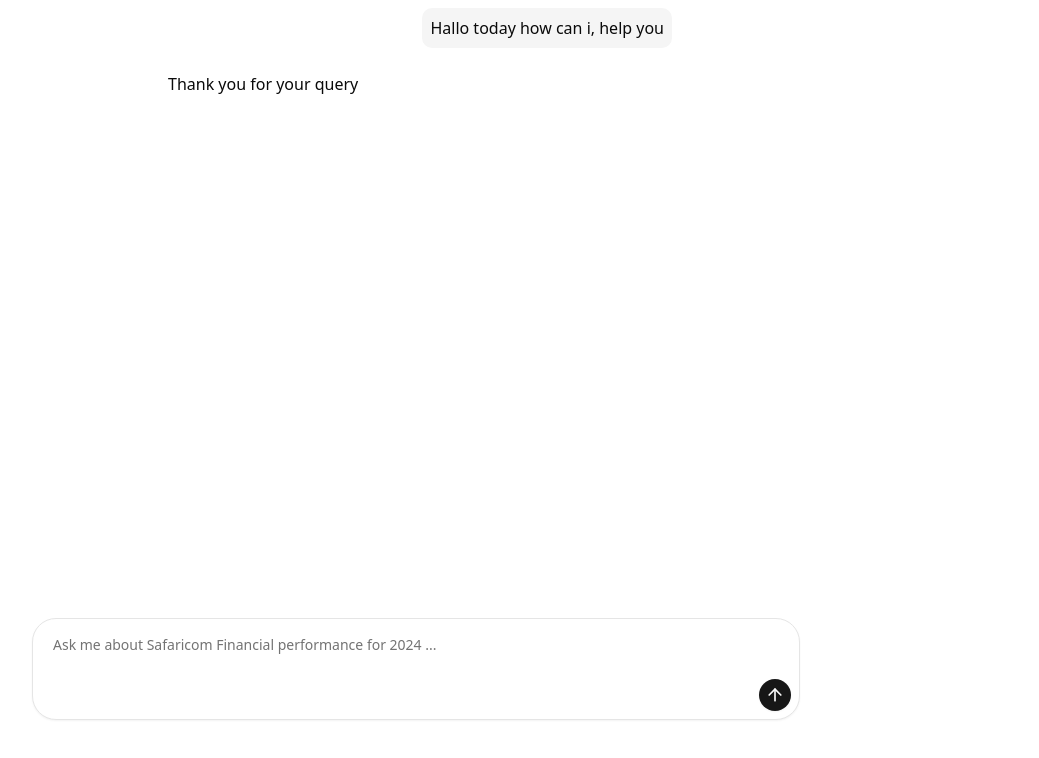
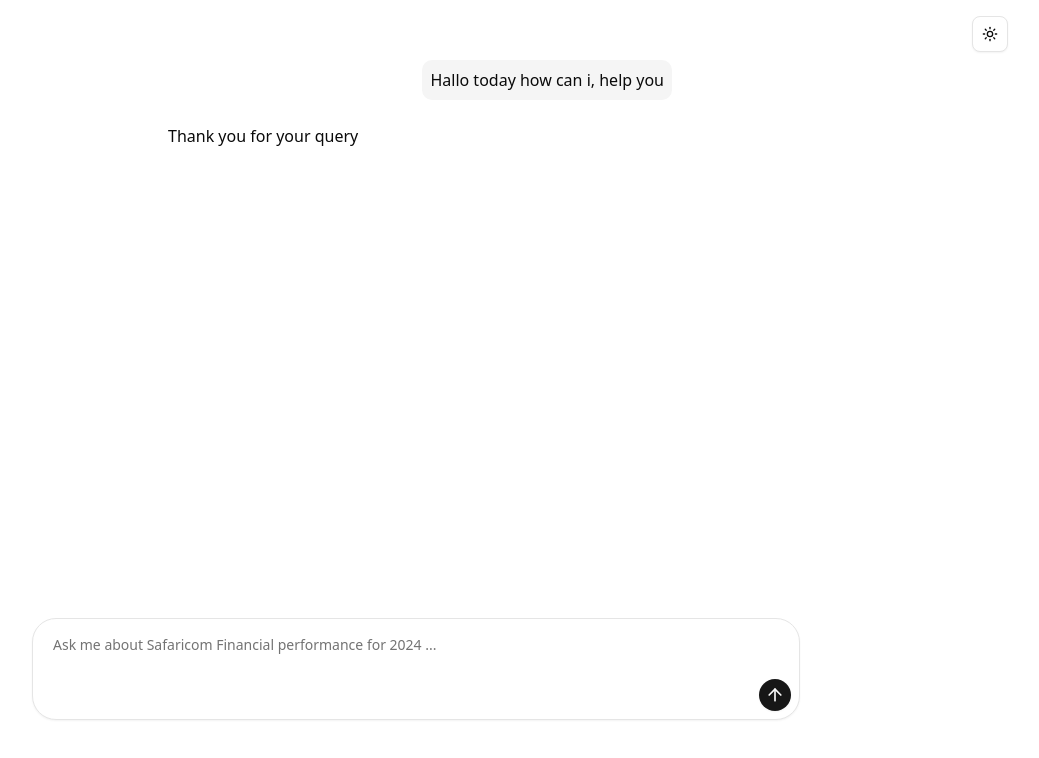
Before and after one commit to ngendah/fintech-labs, a Next.js app in the folder financial-assistant/frontend/: page / in a window 1280 px wide. Shown: the top 758 px of the page, without its empty margins (224-1263 px from the left). Built offline with nearby package versions, Linux system fonts and the light colour scheme.

Commit message:
Financial-Assistant: Add theme toggle

```diff
--- a/financial-assistant/frontend/src/app/page.tsx
+++ b/financial-assistant/frontend/src/app/page.tsx
@@ -2,10 +2,14 @@ import { Prompt } from '@/components/prompt'
 import React from 'react'
 import { ScrollableContainer } from '@/components/scrollable-container'
 import { QueryMessage, ResponseMessage } from '@/components/message'
+import { ModeToggle } from '@/components/mode-toggle'
 
 export default function Home() {
     return (
         <>
+            <nav className="flex flex-row-reverse mt-4 mr-12 ml-12">
+                <ModeToggle />
+            </nav>
             <ScrollableContainer>
                 <QueryMessage message="Hallo today how can i, help you" />
                 <ResponseMessage message="Thank you for your query" />
```
